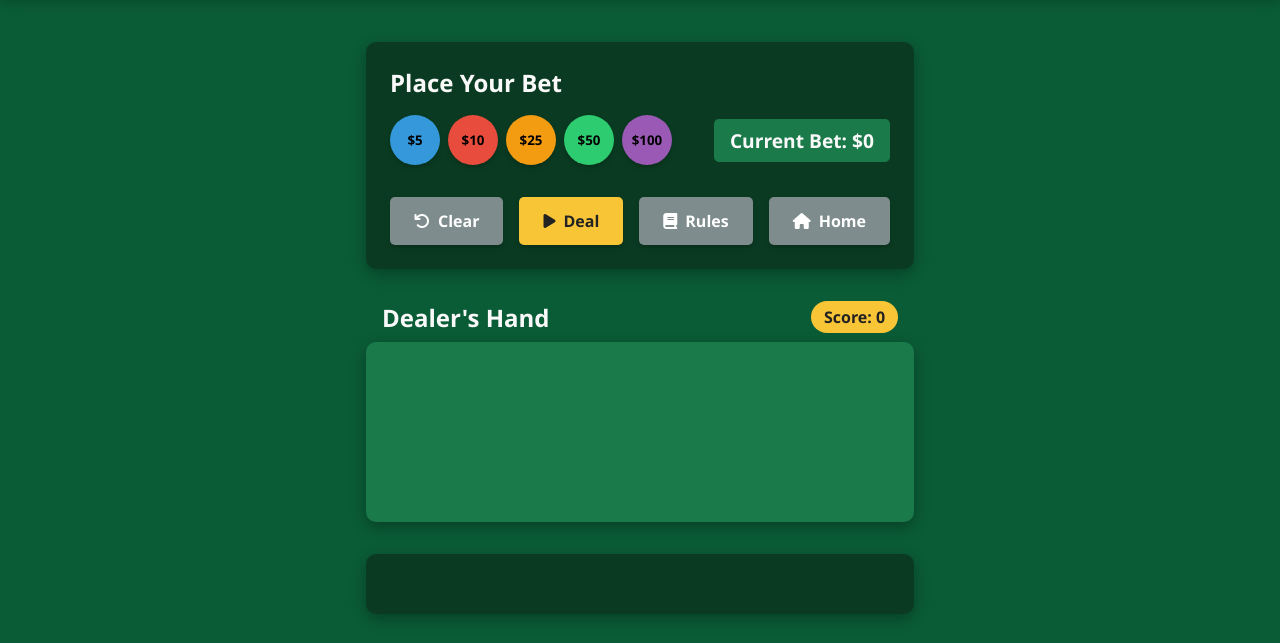
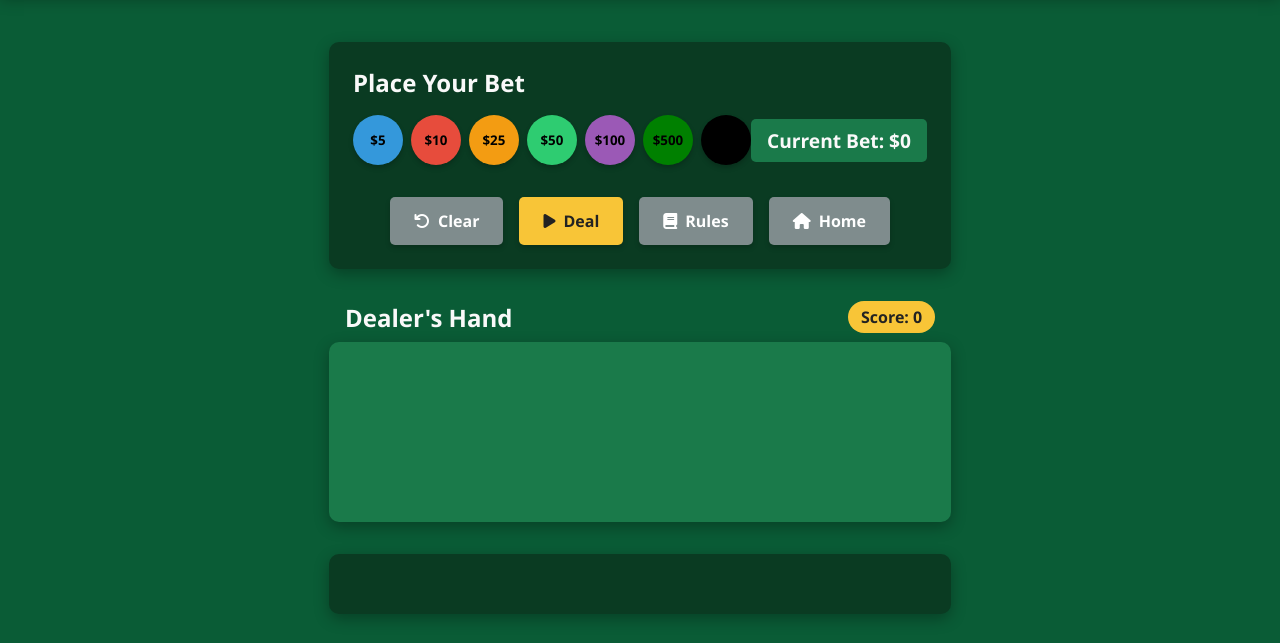
Before and after one commit to riodev0/riodev0.github.io, a plain HTML site: page index.html in a window 1280 px wide. Shown: the part 93-736 px from the top of the page. Drawn offline with Linux system fonts and the light colour scheme.

Commit message:
new chips

```diff
--- a/index.html
+++ b/index.html
@@ -116,6 +116,8 @@
         .chip-25 { background-color: #f39c12; }
         .chip-50 { background-color: #2ecc71; }
         .chip-100 { background-color: #9b59b6; }
+        .chip-500 { background-color: #008000; }
+        .chip-1000 { background-color: #000000; }
 
         .bet-display {
             background-color: var(--light-green);
@@ -475,6 +477,8 @@
                     <button class="chip chip-25" data-value="25">$25</button>
                     <button class="chip chip-50" data-value="50">$50</button>
                     <button class="chip chip-100" data-value="100">$100</button>
+                    <button class="chip chip-500" data-value="500">$500</button>
+                    <button class="chip chip-1000" data-value="1000">$1000</button>
                 </div>
                 <div class="bet-display">
                     Current Bet: $<span id="current-bet">0</span>
```
